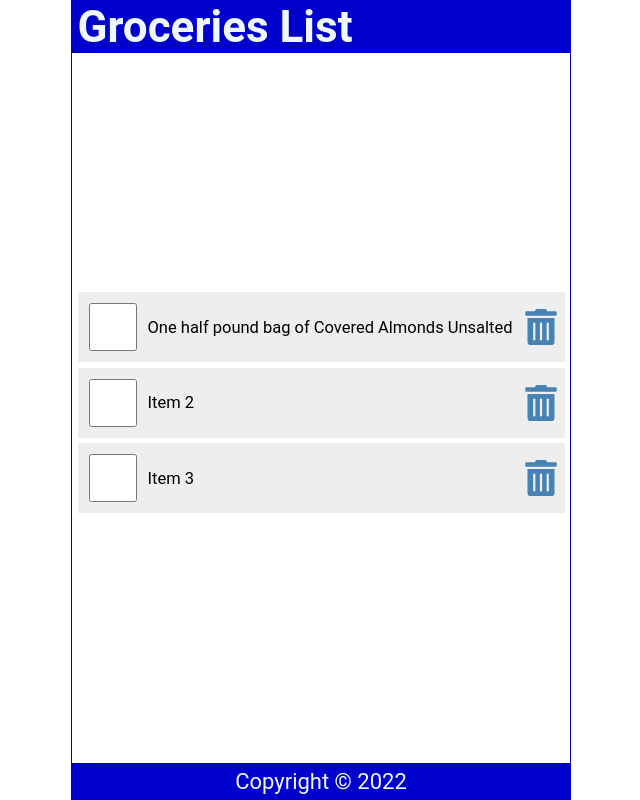
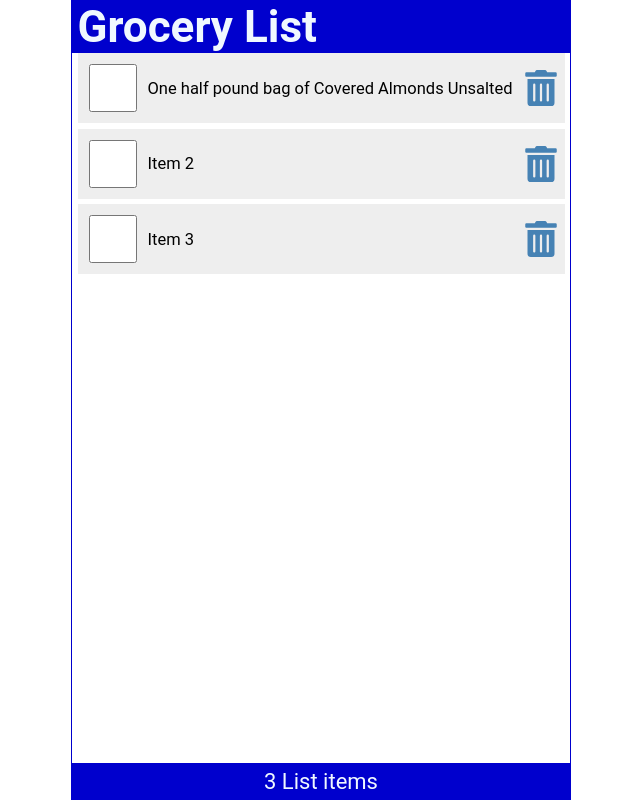
Before and after one commit to Bishal1998/learn_react, a React (Create React App) app: page / in a window 1280 px wide. Shown: the whole page, without its empty margins (319-959 px from the left). Built offline with nearby package versions, Linux system fonts and the light colour scheme.

Commit message:
Props and Props Drilling

```diff
--- a/src/App.js
+++ b/src/App.js
@@ -1,16 +1,56 @@
 import Header from './Header';
 import Content from './Content';
 import Footer from './Footer';
+import { useState } from 'react';
 
 function App() {
 
+  const [items, setItems] = useState([
+        {
+            id : 1,
+            checked : false,
+            item : "One half pound bag of Covered Almonds Unsalted"
+        },
+        {
+            id : 2,
+            checked : false,
+            item : "Item 2"
+        },
+        {
+            id : 3,
+            checked : false,
+            item : "Item 3"
+        }
+    ]);
+
+    const handleCheck = (id) => {
+        const listItems = items.map((item) => item.id === id ? { ...item, checked : !item.checked } : item);
+        setItems(listItems);
+        localStorage.setItem('shoppinglist', JSON.stringify(listItems));
+    };
+
+    const handleDelete = (id) => {
+        const listItems = items.filter((item) => item.id !== id);
+        setItems(listItems);
+        localStorage.setItem('shoppinglist', JSON.stringify(listItems));
+    };
+
+
   return (
     <div className="App">
-      <Header />
-      <Content />
-      <Footer />
+      <Header title = "Grocery List" />
+      <Content
+      items = {items}
+      handleCheck = {handleCheck}
+      handleDelete = {handleDelete}
+      />
+      <Footer length = {items.length} />
     </div>
   );
 }
 
+Header.defaultProps = {
+  title : "Default Title"
+}
+
 export default App;
--- a/src/Content.js
+++ b/src/Content.js
@@ -1,60 +1,17 @@
-import { useState } from "react";
-import { FaTrashAlt } from "react-icons/fa";
+import ItemList from "./ItemList";
 
-const Content = () => {
+const Content = ({ items, handleCheck, handleDelete}) => {
 
-    const [items, setItems] = useState([
-        {
-            id : 1,
-            checked : false,
-            item : "One half pound bag of Covered Almonds Unsalted"
-        },
-        {
-            id : 2,
-            checked : false,
-            item : "Item 2"
-        },
-        {
-            id : 3,
-            checked : false,
-            item : "Item 3"
-        }
-    ]);
 
-    const handleCheck = (id) => {
-        const listItems = items.map((item) => item.id === id ? { ...item, checked : !item.checked } : item);
-        setItems(listItems);
-        localStorage.setItem('shoppinglist', JSON.stringify(listItems));
-    };
-
-    const handleDelete = (id) => {
-        const listItems = items.filter((item) => item.id !== id);
-        setItems(listItems);
-        localStorage.setItem('shoppinglist', JSON.stringify(listItems));
-    };
 
     return (
         <main>
             {items.length ? (
-            <ul>
-                {items.map((item) => (
-                    <li className="item" key = {item.id}>
-                        <input type="checkbox"
-                        onChange={() => handleCheck(item.id)}
-                        checked = {item.checked} />
-
-                    <label
-                        style={(item.checked) ? {textDecoration: 'line-through'} : null }
-                        onDoubleClick={() => handleCheck(item.id)}
-                    >{item.item}</label>
-
-                    <FaTrashAlt
-                        onClick={() => handleDelete(item.id)}
-                        role = "button"
-                        tabIndex = "0" />
-                    </li>
-                ))}
-            </ul>
+            <ItemList
+            items={items}
+            handleCheck = {handleCheck}
+            handleDelete = {handleDelete}
+           / >
             ) : (
                 <p style={{ marginTop : '2rem' }}> Your List is empty.</p>
             )}
--- a/src/Footer.js
+++ b/src/Footer.js
@@ -1,10 +1,9 @@
-import React from 'react'
 
-const Footer = () => {
-    const today = new Date();
+const Footer = ({ length }) => {
+
   return (
     <footer>
-        <p>Copyright &copy; {today.getFullYear()}</p>
+        <p> {length} List {length === 1 ? "item" : "items"} </p>
     </footer>
   )
 }
--- a/src/Header.js
+++ b/src/Header.js
@@ -1,10 +1,10 @@
 import React from 'react'
 
 
-const Header = () => {
+const Header = ({title}) => {
   return (
     <header>
-        <h1>Groceries List</h1>
+        <h1>{title}</h1>
     </header>
   )
 }
--- /dev/null
+++ b/src/ItemList.js
@@ -0,0 +1,19 @@
+import LineItem from "./LineItem";
+
+const ItemList = ({ items, handleCheck, handleDelete }) => {
+  return (
+    <ul>
+        {items.map((item) => (
+                    <LineItem
+                    key = {item.id}
+                    item = {item}
+                    handleCheck = {handleCheck}
+                    handleDelete = {handleDelete}
+
+                    />
+                ))}
+            </ul>
+  )
+}
+
+export default ItemList
--- /dev/null
+++ b/src/LineItem.js
@@ -0,0 +1,25 @@
+import { FaTrashAlt } from "react-icons/fa";
+
+
+const LineItem = ({ item, handleCheck, handleDelete }) => {
+  return (
+    <li className="item" key = {item.id}>
+        <input type="checkbox"
+        onChange={() => handleCheck(item.id)}
+        checked = {item.checked} />
+
+    <label
+        style={(item.checked) ? {textDecoration: 'line-through'} : null }
+        onDoubleClick={() => handleCheck(item.id)}
+    >{item.item}</label>
+
+    <FaTrashAlt
+        onClick={() => handleDelete(item.id)}
+        role = "button"
+        tabIndex = "0"
+        aria-label={`Delete ${item.item}`} />
+    </li>
+  )
+}
+
+export default LineItem
--- a/src/index.css
+++ b/src/index.css
@@ -44,7 +44,7 @@
   display: flex;
   flex-direction: column;
   flex-grow: 1;
-  justify-content: center;
+  justify-content: flex-start;
   align-items: center;
   overflow-y: auto;
 }
```
